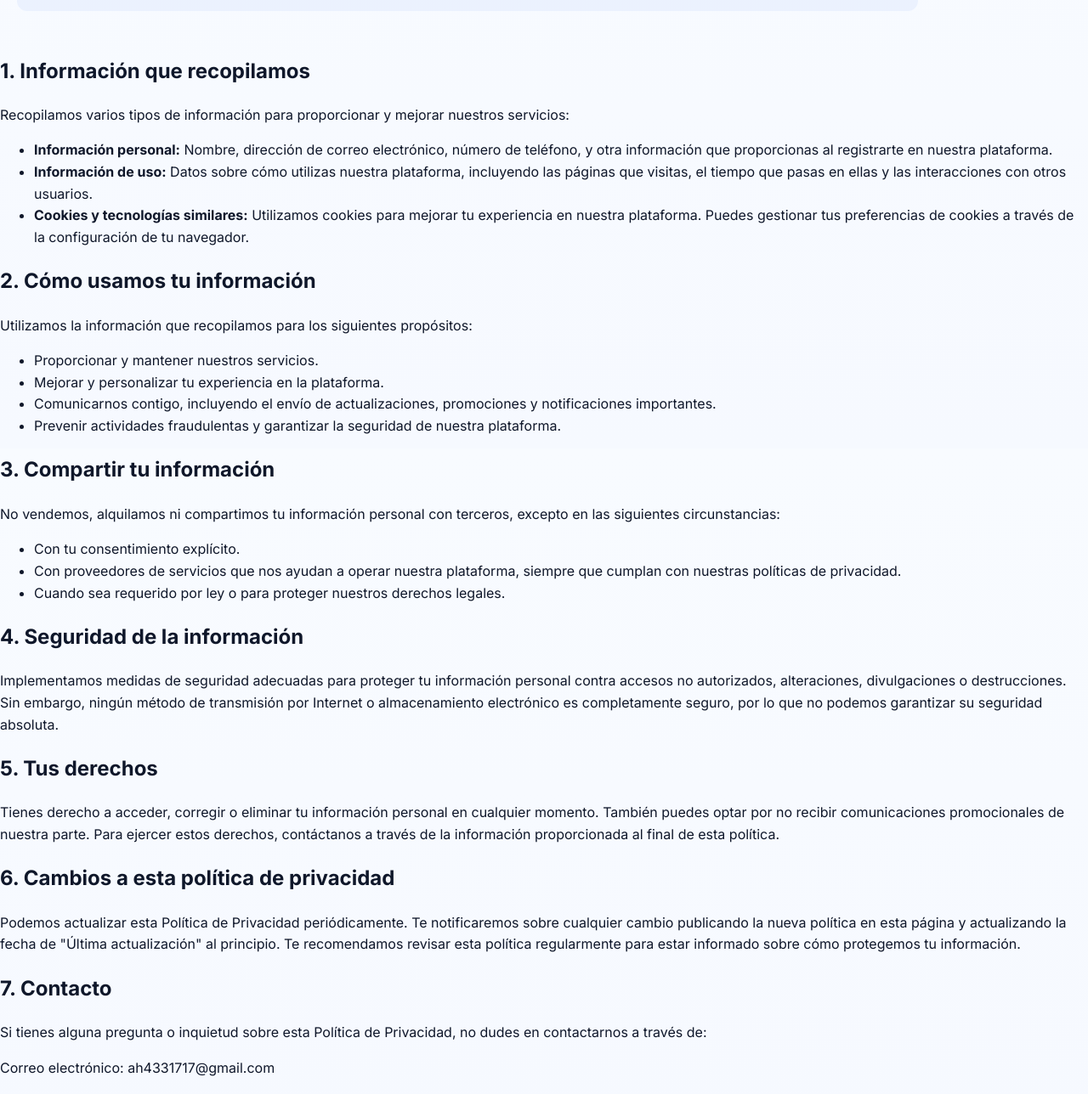
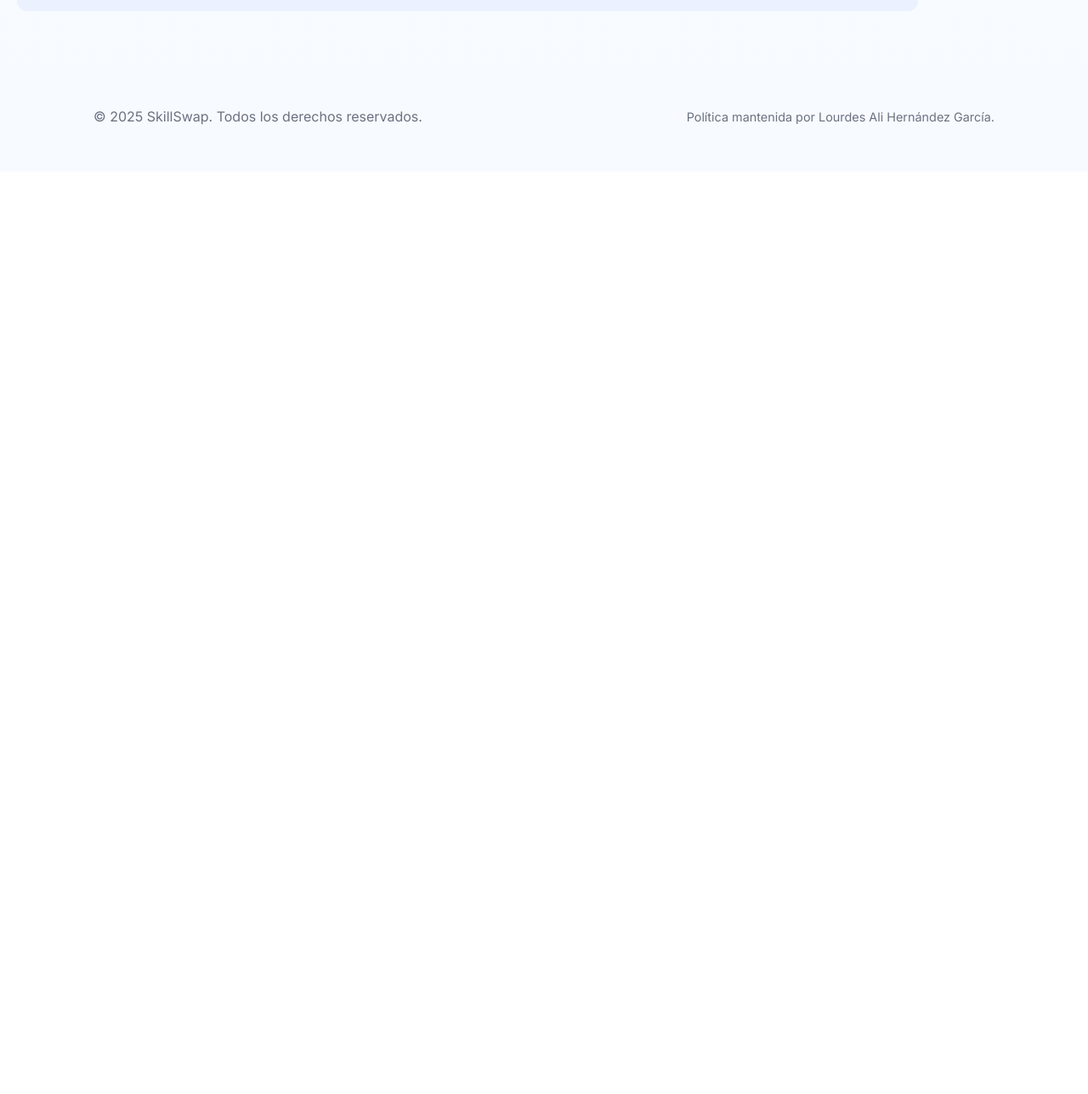
Before and after one commit to BrandonFnts/SkillSwapPolicies, a plain HTML site: page index.html in a window 1280 px wide. Shown: the part 1872-3160 px from the top of the page at 85% size. After the commit the page ends 2074 px from the top, so only its background shows below. Drawn offline with Linux system fonts and the light colour scheme.

Commit message:
new design

```diff
--- a/index.html
+++ b/index.html
@@ -1,9 +1,9 @@
 <!DOCTYPE html>
-<html lang="en">
+<html lang="es">
 <head>
     <meta charset="UTF-8">
     <meta name="viewport" content="width=device-width, initial-scale=1.0">
-    <title>Terminos y condiciones Skillswap</title>
+    <title>Política de Privacidad — SkillSwap</title>
     <link rel="stylesheet" href="styles.css">
     <link rel="preconnect" href="https://fonts.gstatic.com" crossorigin>
     <link href="https://fonts.googleapis.com/css2?family=Inter:wght@300;400;600;700&display=swap" rel="stylesheet">
@@ -78,7 +78,7 @@
                 <p>Pueden actualizarse los términos; notificaremos cambios publicando la versión actualizada y la fecha de última modificación.</p>
             </article>
 
-            <aside class="card details">
+            <aside id="contact" class="card details">
                 <h4>Contacto</h4>
                 <p>Si tienes preguntas o deseas ejercer tus derechos, escríbenos:</p>
                 <p><a href="mailto:ah4331717@gmail.com">ah4331717@gmail.com</a></p>
@@ -100,55 +100,6 @@
             </div>
         </section>
     </main>
-    <h2>1. Información que recopilamos</h2>
-    <p>
-        Recopilamos varios tipos de información para proporcionar y mejorar nuestros servicios:
-    </p>
-    <ul>
-        <li><strong>Información personal:</strong> Nombre, dirección de correo electrónico, número de teléfono, y otra información que proporcionas al registrarte en nuestra plataforma.</li>
-        <li><strong>Información de uso:</strong> Datos sobre cómo utilizas nuestra plataforma, incluyendo las páginas que visitas, el tiempo que pasas en ellas y las interacciones con otros usuarios.</li>
-        <li><strong>Cookies y tecnologías similares:</strong> Utilizamos cookies para mejorar tu experiencia en nuestra plataforma. Puedes gestionar tus preferencias de cookies a través de la configuración de tu navegador.</li>
-    </ul>
-    <h2>2. Cómo usamos tu información</h2>
-    <p>
-        Utilizamos la información que recopilamos para los siguientes propósitos:
-    </p>
-    <ul>
-        <li>Proporcionar y mantener nuestros servicios.</li>
-        <li>Mejorar y personalizar tu experiencia en la plataforma.</li>
-        <li>Comunicarnos contigo, incluyendo el envío de actualizaciones, promociones y notificaciones importantes.</li>
-        <li>Prevenir actividades fraudulentas y garantizar la seguridad de nuestra plataforma.</li>
-    </ul>
-    <h2>3. Compartir tu información</h2>
-    <p>
-        No vendemos, alquilamos ni compartimos tu información personal con terceros, excepto en las siguientes circunstancias:
-    </p>
-    <ul>
-        <li>Con tu consentimiento explícito.</li>
-        <li>Con proveedores de servicios que nos ayudan a operar nuestra plataforma, siempre que cumplan con nuestras políticas de privacidad.</li>
-        <li>Cuando sea requerido por ley o para proteger nuestros derechos legales.</li>
-    </ul>
-    <h2>4. Seguridad de la información</h2>
-    <p class="text">
-        Implementamos medidas de seguridad adecuadas para proteger tu información personal contra accesos no autorizados, alteraciones, divulgaciones o destrucciones. Sin embargo, ningún método de transmisión por Internet o
-        almacenamiento electrónico es completamente seguro, por lo que no podemos garantizar su seguridad absoluta.
-    </p>
-    <h2>5. Tus derechos</h2>
-    <p>
-        Tienes derecho a acceder, corregir o eliminar tu información personal en cualquier momento. También puedes optar por no recibir comunicaciones promocionales de nuestra parte. Para ejercer estos derechos, contáctanos a través de la información proporcionada al final de esta política.
-    </p>
-    <h2>6. Cambios a esta política de privacidad</h2>
-    <p>
-        Podemos actualizar esta Política de Privacidad periódicamente. Te notificaremos sobre cualquier cambio publicando la nueva política en esta página y actualizando la fecha de "Última actualización" al principio. Te recomendamos revisar esta política regularmente para estar informado sobre cómo protegemos tu información.
-    </p>
-    <h2>7. Contacto</h2>
-    <p>
-        Si tienes alguna pregunta o inquietud sobre esta Política de Privacidad, no dudes en contactarnos a través de:
-    </p>
-    <p>
-        Correo electrónico: ah4331717@gmail.com
-    </p>
-
     <footer class="site-footer">
         <div class="container footer-inner">
             <p>© <span id="year"></span> SkillSwap. Todos los derechos reservados.</p>
```
